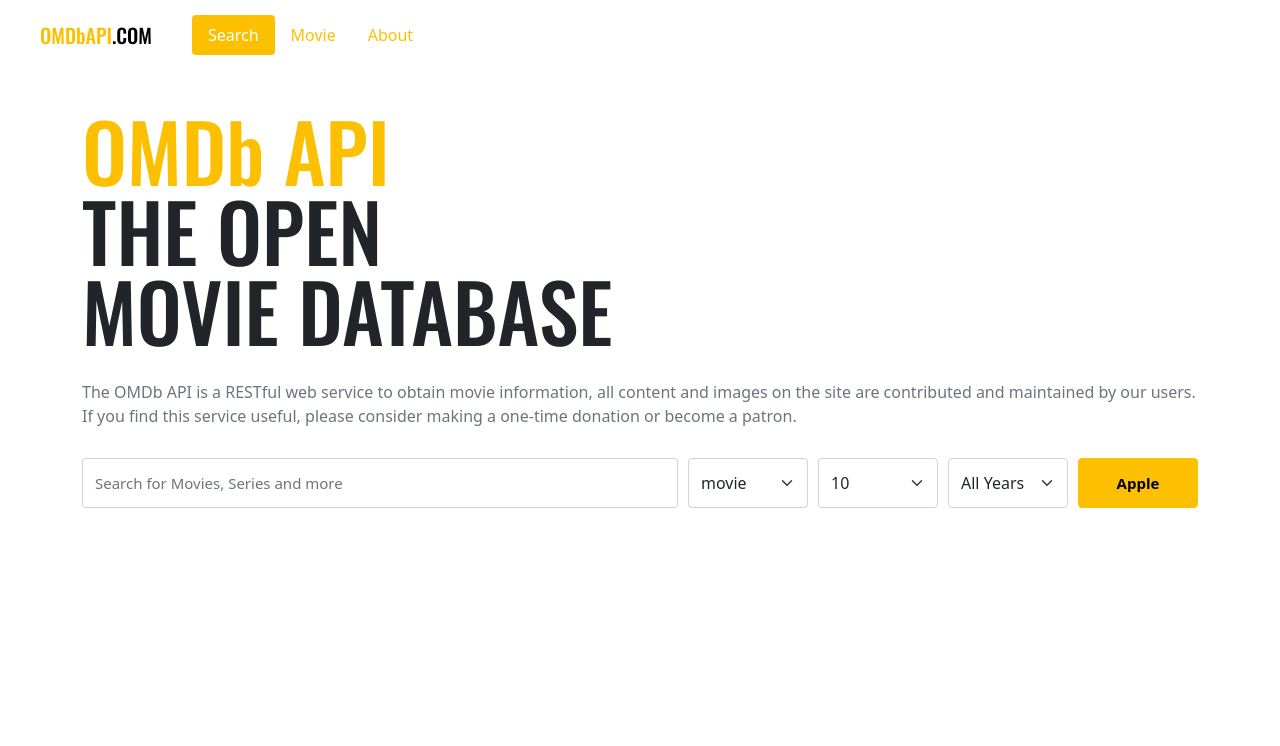
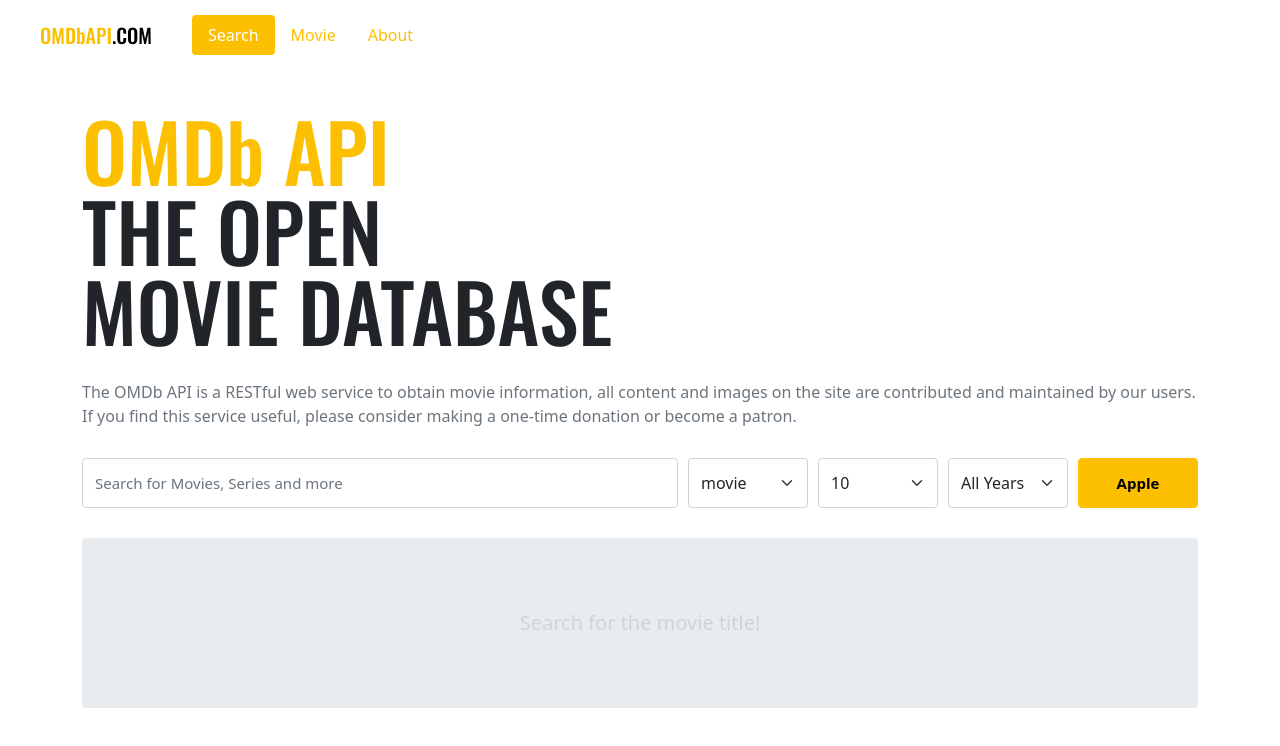
Before and after one commit to Nullgom/vue-movie-app, a Vue app: page /#/ in a window 1280 px wide. Shown: the top 746 px of the page. Built offline with nearby package versions, Linux system fonts and the light colour scheme.

Commit message:
21.에러메세지 출력과 로딩 애니메이션

```diff
--- a/src/components/MovieList.vue
+++ b/src/components/MovieList.vue
@@ -1,10 +1,19 @@
 <template>
   <div class="container">
-    <div class="inner">
-      <div class="message">
+    <div
+      :class="{'no-result': !movies.length }"
+      class="inner">
+      <div
+        v-if="loading"
+        class="spinner-border text-primary"></div>
+      <div
+        v-if="message"
+        class="message">
         {{ message }}
       </div>
-      <div class="movies">
+      <div
+        v-else
+        class="movies">
         <MovieItem
           v-for="movie in movies"
           :key="movie.imdbID"
@@ -26,13 +35,33 @@
     },
     message() {
       return this.$store.state.movie.message
+    },
+    loading() {
+      return this.$store.state.movie.loading
     }
+
   }
 }
 </script>
 
 <style lang="scss" scoped>
+  @import "~/scss/main";
+
   .container {
+    margin-top: 30px;
+    .inner {
+      background-color: $gray-200;
+      padding: 10px 0;
+      border-radius: 4px;
+      text-align: center;
+      &.no-result {
+        padding: 70px 0;
+      }
+    }
+    .message {
+      color: $gray-400;
+      font-size: 20px;
+    }
     .movies {
       display: flex;
       flex-wrap: wrap;
--- a/src/scss/main.scss
+++ b/src/scss/main.scss
@@ -1,5 +1,12 @@
 // Default variable overrides
 $primary: #fdc000;
+$container-max-widths: (
+  sm: 540px,
+  md: 704px,
+  lg: 924px,
+  xl: 1140px,
+  xxl: 1360px,
+);
 
 // Required
 @import '../../node_modules/bootstrap/scss/functions';
--- a/src/store/movie.js
+++ b/src/store/movie.js
@@ -5,7 +5,7 @@
   namespaced: true, // module!
   state: () => ({ // data!
     movies: [],
-    message: '',
+    message: 'Search for the movie title!',
     loading: false
   }),
   getters: { }, // computed!
@@ -23,6 +23,12 @@
   },
   actions: { // 비동기로 동작
     async searchMovies({ state, commit }, payload) {
+      if (state.loading) return
+
+      commit('updateState', {
+        message: '',
+        loading: true
+      })
       try {
         const res = await _fetchMovie({
           ...payload,
@@ -60,13 +66,17 @@
             movies: [],
             message
           })
+      } finally {
+        commit('updateState', {
+          loading: false
+        })
       }
     }
   }
 }
 
 function _fetchMovie(payload) {
-  const { title, type, number, year, page } = payload
+  const { title, type, year, page } = payload
   const OMDB_API_KEY='7035c60c'
   const url = `https://www.omdbapi.com/?apikey=${OMDB_API_KEY}&s=${title}&type=${type}&y=${year}&page=${page}`
 
```
